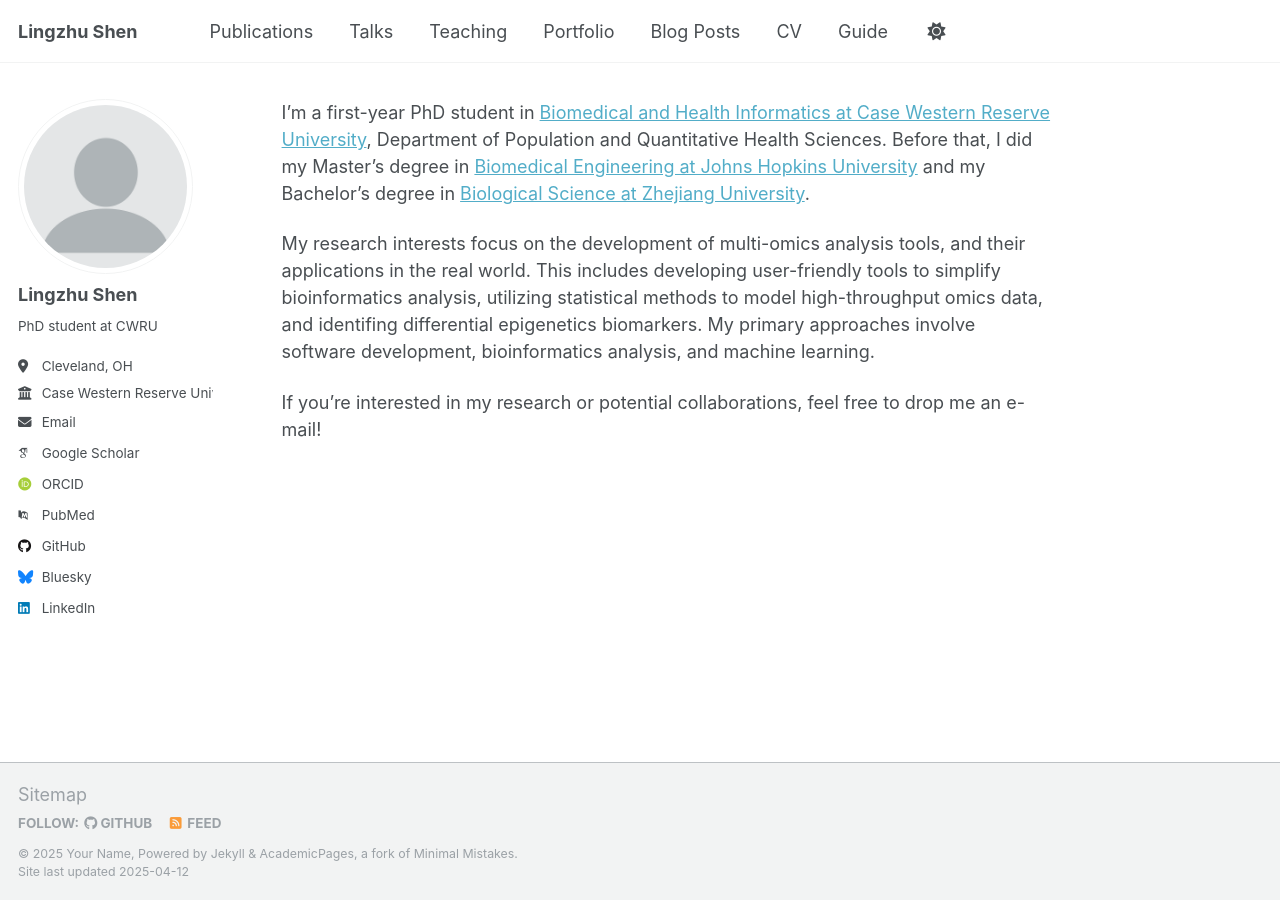
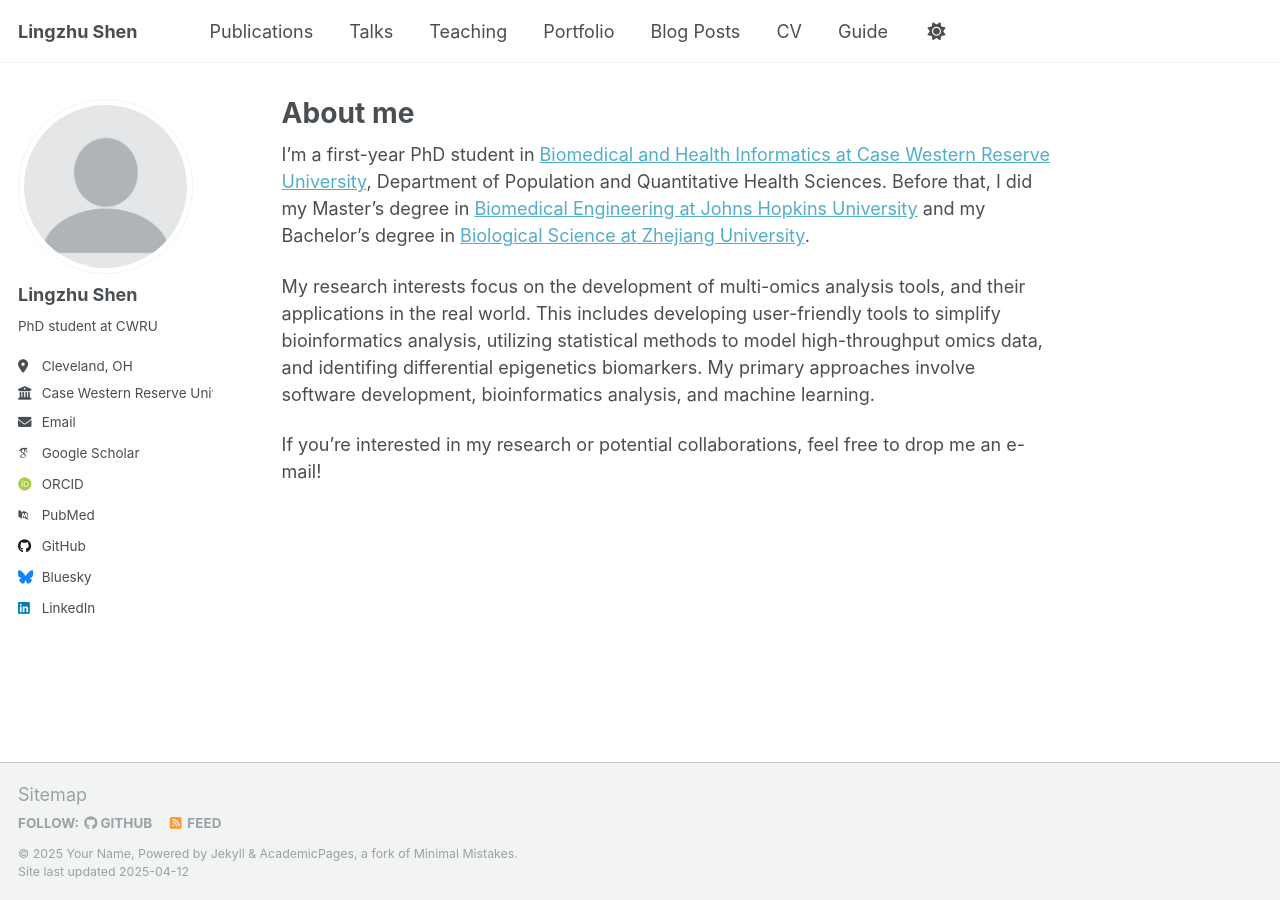
Before and after one commit to lingzhuu/lingzhuu.github.io, a Jekyll site: the page built from _pages/about.md, in a window 1280 px wide. Built offline with Jekyll 4.4.1, drawn with Linux system fonts in a browser that asks for light colours; some web fonts are replaced.

Commit message:
Update about.md

```diff
--- a/_pages/about.md
+++ b/_pages/about.md
@@ -1,5 +1,6 @@
 ---
 permalink: /
+title: "About me"
 author_profile: true
 redirect_from:
   - /about/
```
